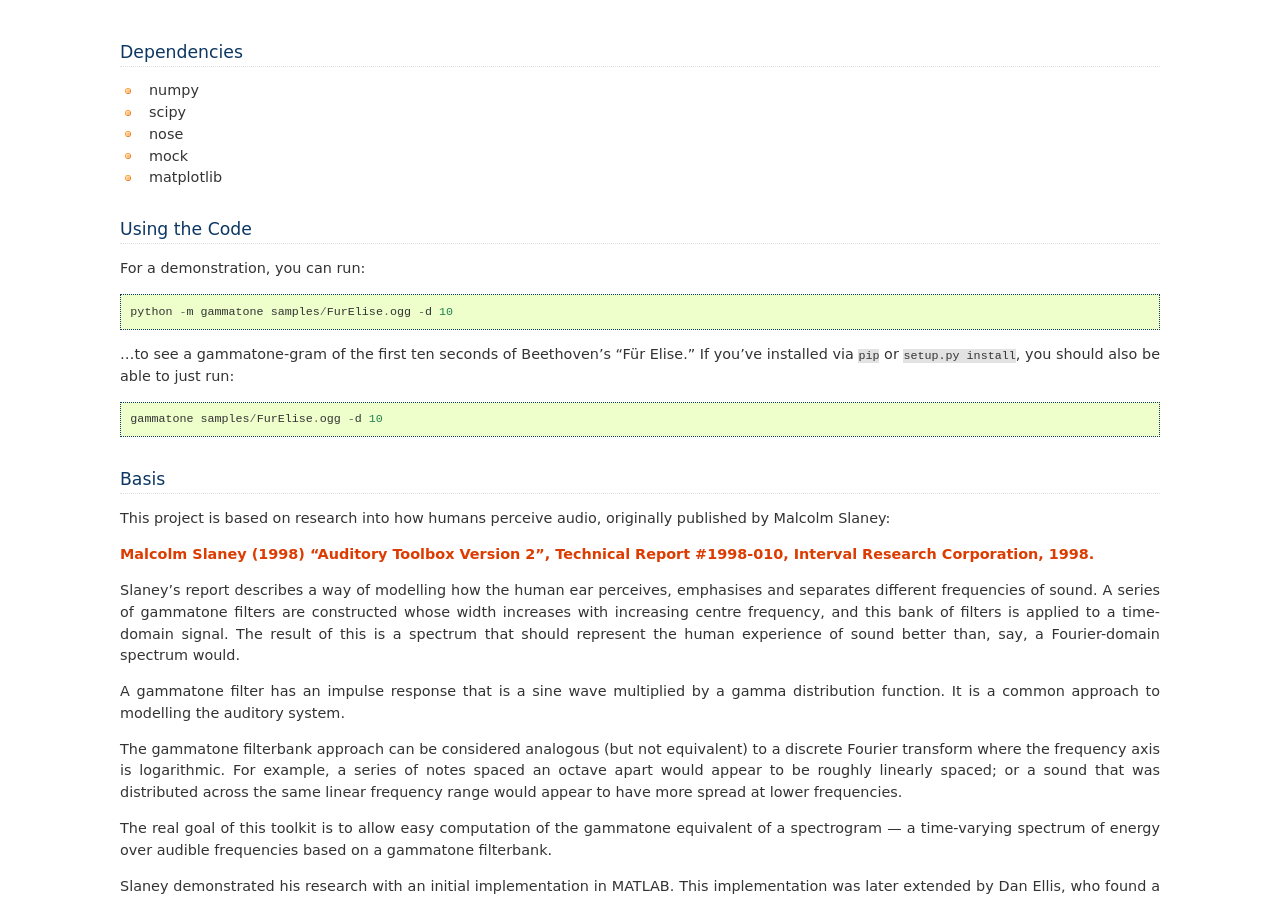
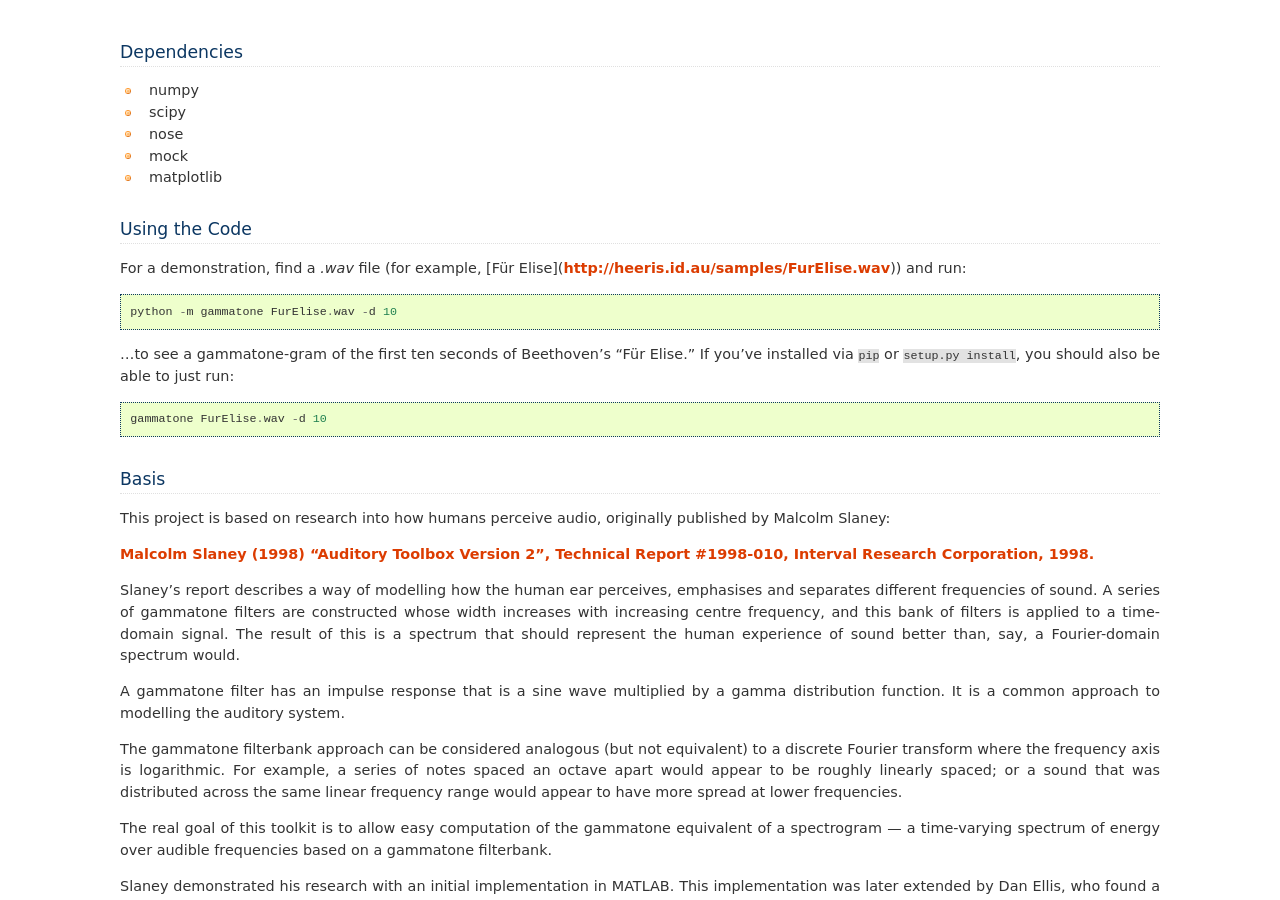
Before and after one commit to detly/gammatone, a Sphinx documentation site: the page built from doc/details.rst, in a window 1280 px wide and 900 px high, scrolled down 962 px. Built offline with Sphinx 7.4.7, drawn with Linux system fonts in a browser that asks for light colours.

Commit message:
Updated documentation now that audiolab has been removed.

```diff
--- a/doc/details.rst
+++ b/doc/details.rst
@@ -27,15 +27,16 @@ Dependencies
 Using the Code
 ~~~~~~~~~~~~~~
 
-For a demonstration, you can run::
+For a demonstration, find a `.wav` file (for example,
+[Für Elise](http://heeris.id.au/samples/FurElise.wav)) and run::
 
-    python -m gammatone samples/FurElise.ogg -d 10
+    python -m gammatone FurElise.wav -d 10
 
 ...to see a gammatone-gram of the first ten seconds of Beethoven's "Für
 Elise." If you've installed via
 ``pip`` or ``setup.py install``, you should also be able to just run::
 
-    gammatone samples/FurElise.ogg -d 10
+    gammatone FurElise.wav -d 10
 
 Basis
 ~~~~~
```
Also changed, not shown: README.md (+6 -6 lines), 2 other files.
